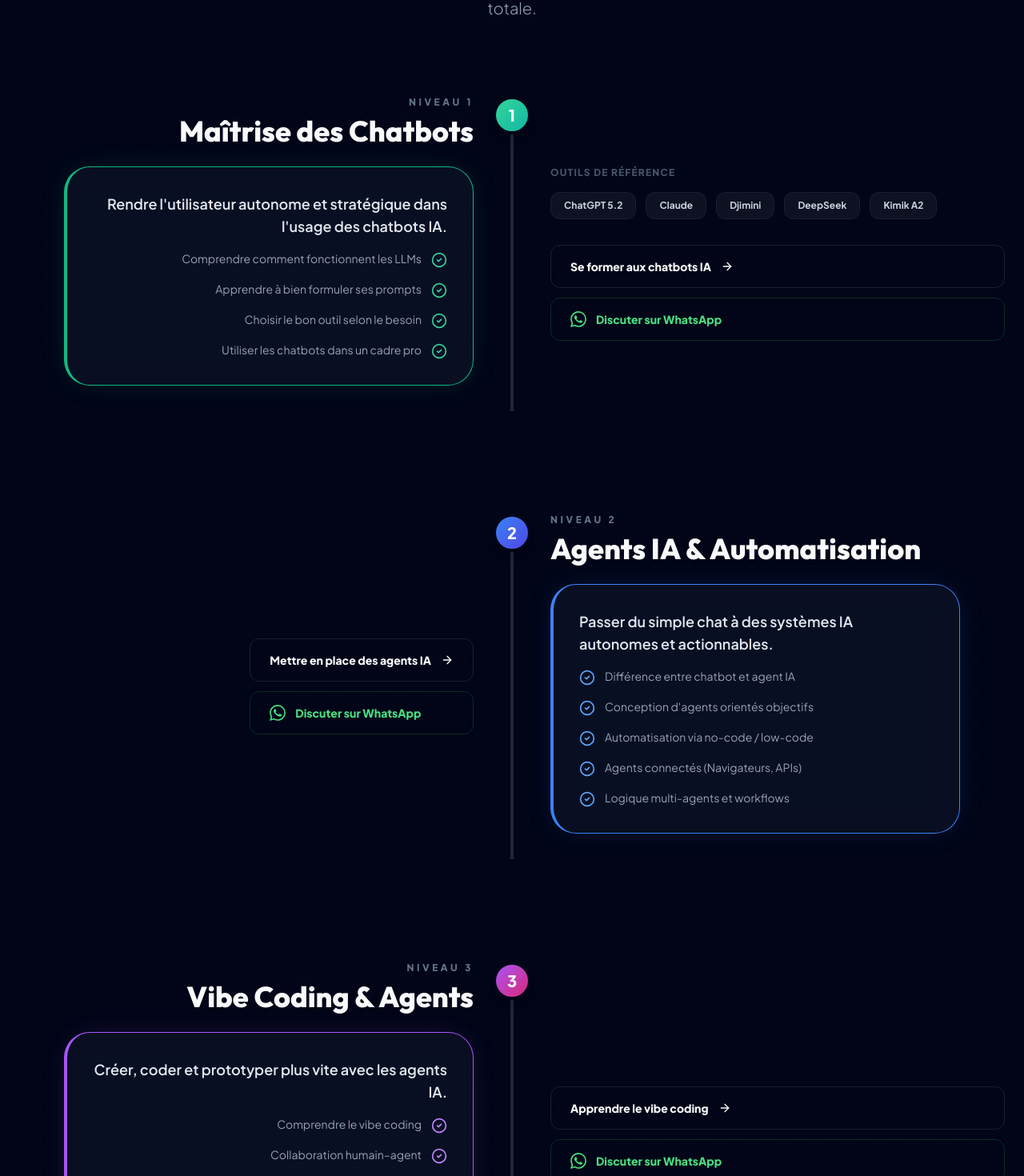
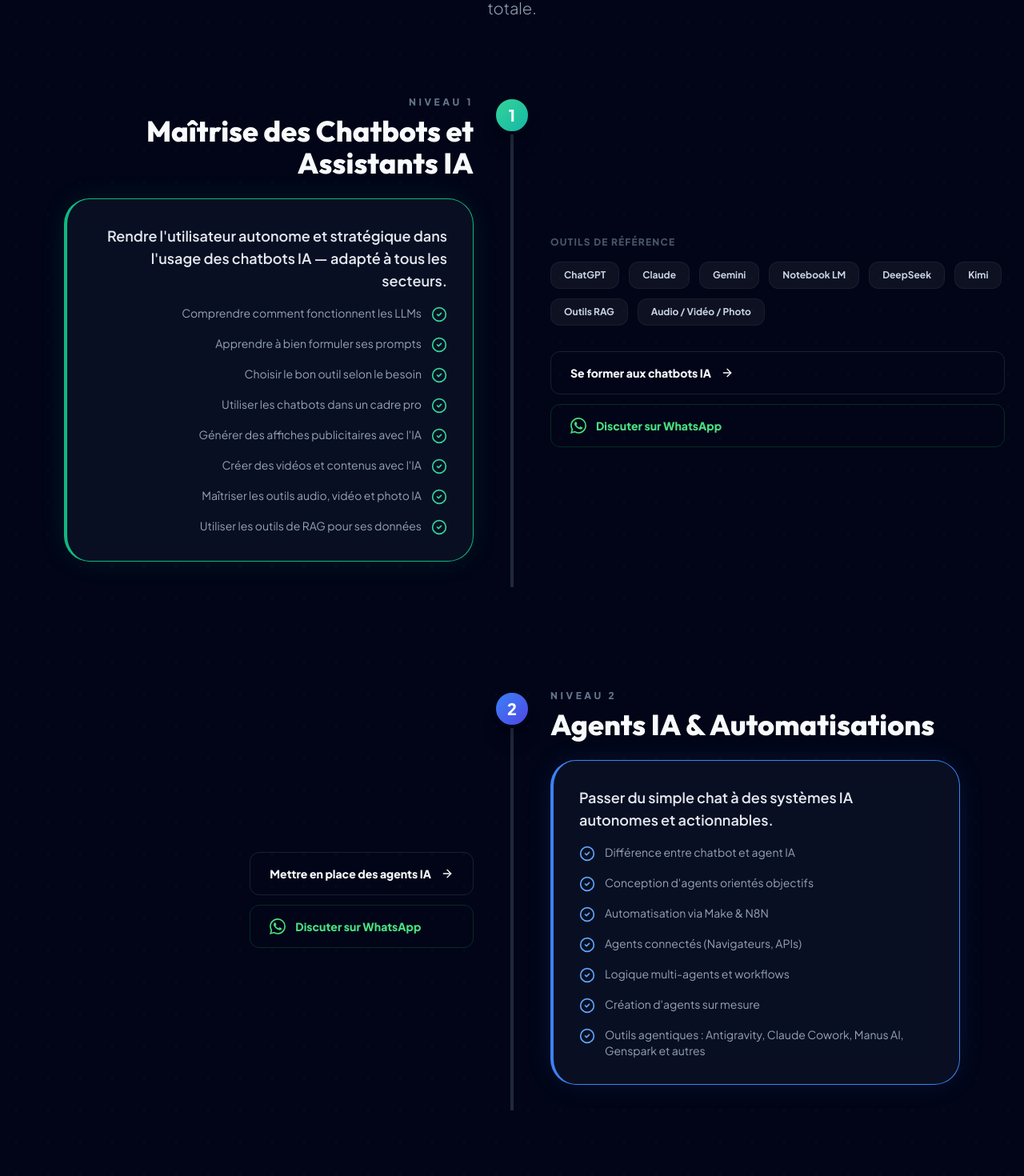
Before and after one commit to stevefox5050-tech/djimtech-site, a React (Vite) app: page / in a window 1280 px wide. Shown: the part 1792-3262 px from the top of the page at 80% size. Built offline with nearby package versions, Linux system fonts and the light colour scheme.

Commit message:
Update parcours content, tools, pricing & FinalCTA Tarifs button

```diff
--- a/App.tsx
+++ b/App.tsx
@@ -402,15 +402,19 @@ const Path = ({ openModal }: { openModal: (t: ModalType) => void }) => (
       <div className="relative">
         <PathLevel
           num={1}
-          title="Maîtrise des Chatbots"
-          obj="Rendre l'utilisateur autonome et stratégique dans l'usage des chatbots IA."
+          title="Maîtrise des Chatbots et Assistants IA"
+          obj="Rendre l'utilisateur autonome et stratégique dans l'usage des chatbots IA — adapté à tous les secteurs."
           items={[
             "Comprendre comment fonctionnent les LLMs",
             "Apprendre à bien formuler ses prompts",
             "Choisir le bon outil selon le besoin",
-            "Utiliser les chatbots dans un cadre pro"
+            "Utiliser les chatbots dans un cadre pro",
+            "Générer des affiches publicitaires avec l'IA",
+            "Créer des vidéos et contenus avec l'IA",
+            "Maîtriser les outils audio, vidéo et photo IA",
+            "Utiliser les outils de RAG pour ses données"
           ]}
-          tools={["ChatGPT 5.2", "Claude", "Djimini", "DeepSeek", "Kimik A2"]}
+          tools={["ChatGPT", "Claude", "Gemini", "Notebook LM", "DeepSeek", "Kimi", "Outils RAG", "Audio / Vidéo / Photo"]}
           cta="Se former aux chatbots IA"
           color="from-emerald-400 to-teal-500"
           glow="border-emerald-500 glow-emerald"
@@ -418,14 +422,16 @@ const Path = ({ openModal }: { openModal: (t: ModalType) => void }) => (
         />
         <PathLevel
           num={2}
-          title="Agents IA & Automatisation"
+          title="Agents IA & Automatisations"
           obj="Passer du simple chat à des systèmes IA autonomes et actionnables."
           items={[
             "Différence entre chatbot et agent IA",
             "Conception d'agents orientés objectifs",
-            "Automatisation via no-code / low-code",
+            "Automatisation via Make & N8N",
             "Agents connectés (Navigateurs, APIs)",
-            "Logique multi-agents et workflows"
+            "Logique multi-agents et workflows",
+            "Création d'agents sur mesure",
+            "Outils agentiques : Antigravity, Claude Cowork, Manus AI, Genspark et autres"
           ]}
           cta="Mettre en place des agents IA"
           color="from-blue-500 to-indigo-600"
@@ -434,13 +440,15 @@ const Path = ({ openModal }: { openModal: (t: ModalType) => void }) => (
         />
         <PathLevel
           num={3}
-          title="Vibe Coding & Agents"
+          title="Vibe Coding & Agentic"
           obj="Créer, coder et prototyper plus vite avec les agents IA."
           items={[
-            "Comprendre le vibe coding",
+            "Le Vibe Coding : développer sans coder",
+            "Le Vibe Prospecting : prospecter avec l'IA",
+            "Le Vibe Editing : créer et éditer du contenu IA",
+            "Le Vibe Marketing : automatiser sa stratégie marketing",
+            "Le Vibe Agents : orchestrer ses agents au quotidien",
             "Collaboration humain–agent",
-            "Développement assisté par agents",
-            "Prototypage rapide",
             "Accompagnement profils tech/non-tech"
           ]}
           cta="Apprendre le vibe coding"
@@ -552,7 +560,7 @@ const WhyUs = () => {
   );
 };
 
-const FinalCTA = ({ openModal }: { openModal: (t: ModalType) => void }) => (
+const FinalCTA = ({ openModal, onPricing }: { openModal: (t: ModalType) => void; onPricing: () => void }) => (
   <section className="py-40 px-6 relative overflow-hidden bg-gradient-to-b from-transparent to-emerald-950/10">
     <div className="absolute top-1/2 left-1/2 -translate-x-1/2 -translate-y-1/2 w-[800px] h-[800px] bg-blue-600/5 blur-[160px] rounded-full"></div>
     <div className="max-w-5xl mx-auto text-center relative z-10">
@@ -581,7 +589,16 @@ const FinalCTA = ({ openModal }: { openModal: (t: ModalType) => void }) => (
         </button>
       </div>
 
-      <div className="mt-8 flex justify-center">
+      {/* Lien Tarifs */}
+      <div className="mt-8 flex flex-col items-center gap-4">
+        <button
+          onClick={onPricing}
+          className="inline-flex items-center gap-2 px-8 py-4 rounded-2xl border border-emerald-500/30 text-emerald-400 font-extrabold text-lg hover:bg-emerald-500/10 hover:border-emerald-400 transition-all"
+        >
+          <Sparkles className="w-5 h-5" />
+          Voir les Tarifs
+          <ArrowRight className="w-5 h-5" />
+        </button>
         <a
           href="https://wa.me/221775218762"
           target="_blank"
@@ -631,36 +648,48 @@ const pricingAxes = [
   {
     id: 'chatbots',
     icon: '🤖',
-    title: 'Chatbots IA',
+    title: 'Chatbots & Assistants IA',
     color: 'from-emerald-500 to-teal-500',
     border: 'border-emerald-500/30',
     glow: 'bg-emerald-500/5',
     individual: '30 000 FCFA',
-    group: '80 000 FCFA',
-    description: 'Créer, déployer et gérer des chatbots IA pour automatiser votre communication.',
+    group: '125 000 FCFA',
+    hourly: [
+      { hours: 2, price: '10 000 FCFA' },
+      { hours: 3, price: '15 000 FCFA' },
+    ],
+    description: 'Maîtriser ChatGPT, Claude, Gemini, les outils RAG, audio, vidéo, photo IA — adapté à tous les secteurs.',
   },
   {
     id: 'agents',
     icon: '🧠',
-    title: 'Agents IA',
+    title: 'Agents IA & Automatisations',
     color: 'from-blue-500 to-purple-500',
     border: 'border-blue-500/30',
     glow: 'bg-blue-500/5',
     individual: '50 000 – 80 000 FCFA',
-    group: '120 000 FCFA',
-    description: 'Concevoir des agents intelligents pour automatiser vos processus métier.',
+    group: '150 000 FCFA',
+    hourly: [
+      { hours: 2, price: '20 000 FCFA' },
+      { hours: 3, price: '25 000 FCFA' },
+    ],
+    description: 'Make, N8N, agents sur mesure, outils agentiques (Antigravity, Claude Cowork, Manus AI, Genspark…)',
     popular: true,
   },
   {
     id: 'vibe',
     icon: '💻',
-    title: 'Vibe Coding',
+    title: 'Vibe Coding & Agentic',
     color: 'from-purple-500 to-pink-500',
     border: 'border-purple-500/30',
     glow: 'bg-purple-500/5',
     individual: '50 000 – 80 000 FCFA',
-    group: '120 000 FCFA',
-    description: 'Créer des applications sans être développeur grâce à l\'IA.',
+    group: '150 000 FCFA',
+    hourly: [
+      { hours: 2, price: '20 000 FCFA' },
+      { hours: 3, price: '25 000 FCFA' },
+    ],
+    description: 'Vibe Coding, Vibe Prospecting, Vibe Editing, Vibe Marketing, Vibe Agents — créer sans coder avec l\'IA.',
   },
 ];
 
@@ -731,13 +760,29 @@ const PricingPage = ({ onBack, openModal }: { onBack: () => void; openModal: (t:
             </div>
 
             {/* Groupe */}
-            <div className="mb-6 p-4 rounded-xl bg-white/5 border border-white/10">
+            <div className="mb-4 p-4 rounded-xl bg-white/5 border border-white/10">
               <div className="flex items-center gap-2 mb-1">
                 <GraduationCap className="w-4 h-4 text-slate-400" />
                 <span className="text-xs font-bold uppercase tracking-widest text-slate-400">Groupe 5 pers. / mois</span>
               </div>
               <div className={`text-xl font-extrabold text-transparent bg-clip-text bg-gradient-to-r ${ax.color}`}>
                 {ax.group}
+              </div>
+            </div>
+
+            {/* Tarifs à l'heure */}
+            <div className="mb-6 p-4 rounded-xl bg-white/5 border border-white/10">
+              <div className="flex items-center gap-2 mb-3">
+                <Calendar className="w-4 h-4 text-slate-400" />
+                <span className="text-xs font-bold uppercase tracking-widest text-slate-400">Séances ponctuelles</span>
+              </div>
+              <div className="flex flex-col gap-2">
+                {(ax as any).hourly?.map((h: { hours: number; price: string }) => (
+                  <div key={h.hours} className="flex items-center justify-between">
+                    <span className="text-xs text-slate-400 font-medium">{h.hours}h de formation</span>
+                    <span className={`text-sm font-extrabold text-transparent bg-clip-text bg-gradient-to-r ${ax.color}`}>{h.price}</span>
+                  </div>
+                ))}
               </div>
             </div>
 
@@ -842,7 +887,7 @@ export default function App() {
       <CoachSection />
       <Publics />
       <WhyUs />
-      <FinalCTA openModal={openModal} />
+      <FinalCTA openModal={openModal} onPricing={() => setPage('pricing')} />
       <Footer openModal={openModal} />
     </div>
   );
```
